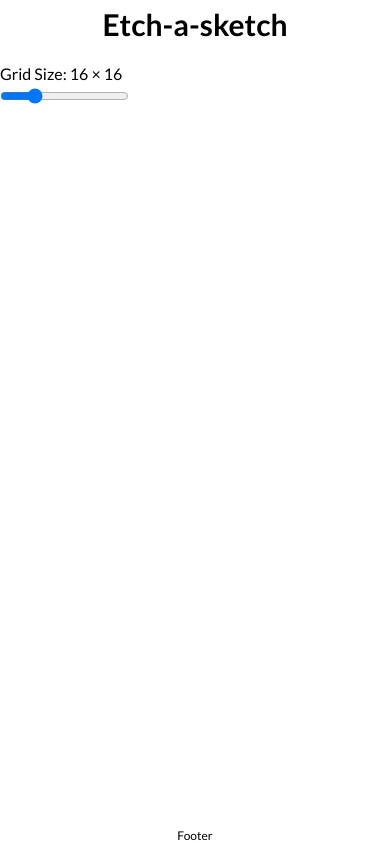
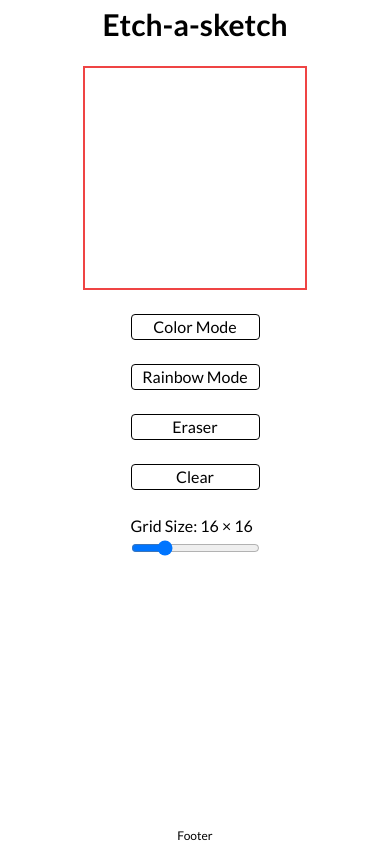
Before and after one commit to CitizenCathay/etch-a-sketch, a Next.js app: page / in a window 390 px wide. Built offline with nearby package versions, Linux system fonts and the light colour scheme.

Commit message:
Add grid controls and buttons, implement responsiveness for grid and grid controls

```diff
--- a/app/layout.tsx
+++ b/app/layout.tsx
@@ -16,7 +16,7 @@ export default function RootLayout({
 }) {
   return (
     <html lang="en">
-      <body className="h-screen	flex flex-col">
+      <body className="flex flex-col overflow-y-auto">
         <Header />
         {children}
         <Footer />
--- a/components/Controls.tsx
+++ b/components/Controls.tsx
@@ -10,8 +10,17 @@ const Controls = () => {
   };
   /* console.log(gridSize); */
   return (
-    <div className="gridControls">
+    <div className="gridControls flex	justify-center items-center	flex-col sm:flex-row">
       <Grid gridSize={gridSize} />
+      <div className="gridControls sm:ml-4 flex flex-col space-y-6 mt-6 sm:mt-0">
+        <button className="border rounded border-black ">Color Mode</button>
+        <button className="border rounded border-black">Rainbow Mode</button>
+        <button className="border rounded border-black">Eraser</button>
+        <button className="border rounded border-black">Clear</button>
+        <div className="sizeControl">
+          <p className="select-none	">
+            Grid Size: {gridSize} × {gridSize}
+          </p>
           <input
             type="range"
             min="1"
@@ -21,6 +30,8 @@ const Controls = () => {
             id="gridSizeRange"
           />
         </div>
+      </div>
+    </div>
   );
 };
 
--- a/components/Grid.tsx
+++ b/components/Grid.tsx
@@ -8,10 +8,8 @@ const Grid: React.FC<GridProps> = ({ gridSize }) => {
   // Import gridSize value from Controls parent component
 
   return (
-    <div className="grid">
-      <p className="select-none	">
-        Grid Size: {gridSize} × {gridSize}
-      </p>
+    <div className="gridComponent mt-1 sm:ml-36">
+      <div className="w-56 h-56 sm:w-72 sm:h-72 border-2 border-red-500 "></div>
     </div>
   );
 };
```
Lines whose indentation alone changed are shown as unchanged.
